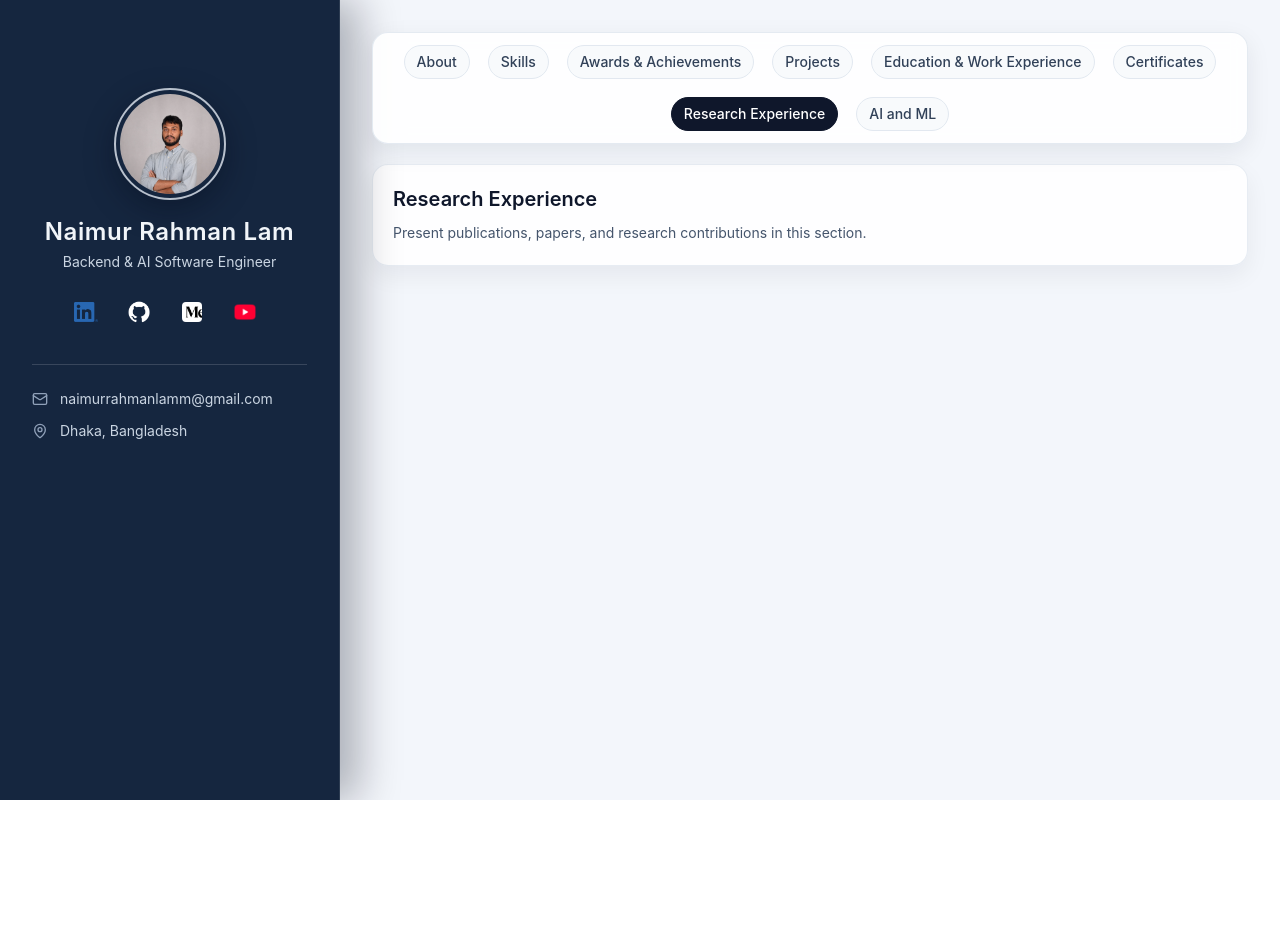
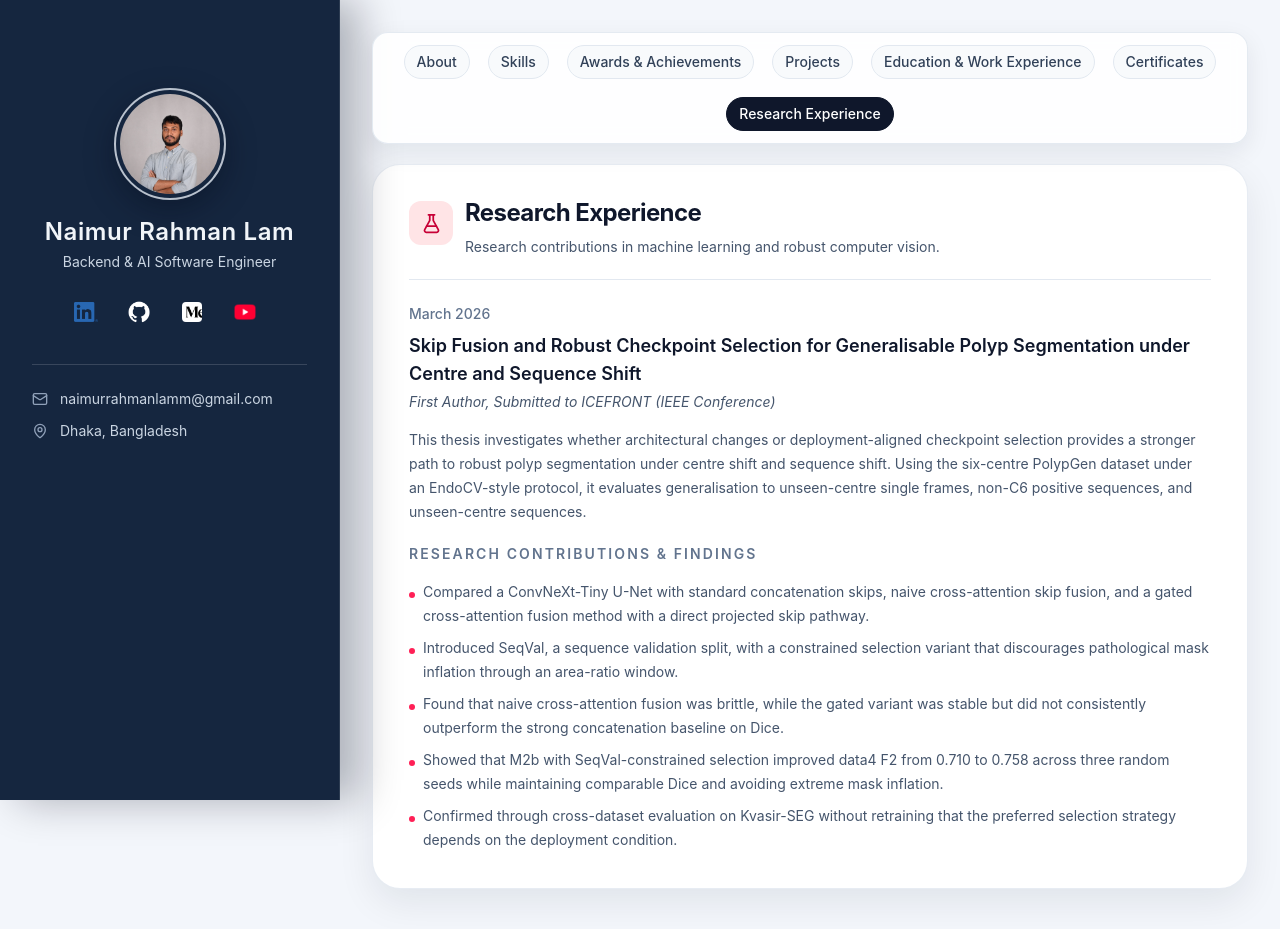
Before and after one commit to NaimurRahmannn/Portfolio-Project, a React (Vite) app: page /research-experience in a window 1280 px wide. Before the commit the page ends 800 px from the top, so only its background shows below. Built offline with nearby package versions, Linux system fonts and the light colour scheme.

Commit message:
feat: Add Research and Cirtificates section

```diff
--- a/src/App.jsx
+++ b/src/App.jsx
@@ -9,7 +9,6 @@ import ProjectsPage from './pages/ProjectsPage'
 import TrainingWorkExperiencePage from './pages/TrainingWorkExperiencePage'
 import CertificatesPage from './pages/CertificatesPage'
 import ResearchExperiencePage from './pages/ResearchExperiencePage'
-import AIMLPage from './pages/AIMLPage'
 
 function App() {
   return (
@@ -23,7 +22,6 @@ function App() {
         <Route path="education-work-experience" element={<TrainingWorkExperiencePage />} />
         <Route path="certificates" element={<CertificatesPage />} />
         <Route path="research-experience" element={<ResearchExperiencePage />} />
-        <Route path="ai-and-ml" element={<AIMLPage />} />
       </Route>
 
       <Route path="*" element={<Navigate to="/about" replace />} />
--- a/src/components/AboutSection.jsx
+++ b/src/components/AboutSection.jsx
@@ -121,21 +121,22 @@ export default function AboutSection() {
                         </div>
 
                         <div className="mt-5 flex flex-wrap gap-3">
-                            <button
-                                type="button"
+                            <a
+                                href="/NaimurRahmanLamCV.pdf"
+                                download="NaimurRahmanLamCV.pdf"
                                 className="inline-flex h-10.5 items-center gap-2 rounded-xl bg-[#162b46] px-5 text-sm font-semibold text-white shadow-[0_8px_18px_rgba(22,43,70,0.22)] transition-colors duration-200 hover:bg-[#1d3656]"
                             >
                                 <Download size={17} />
                                 <span>Download CV</span>
-                            </button>
+                            </a>
 
-                            <button
-                                type="button"
+                            <a
+                                href="mailto:naimurrahmanlamm@gmail.com"
                                 className="inline-flex h-10.5 items-center gap-2 rounded-xl border border-slate-300 bg-white px-5 text-sm font-semibold text-slate-700 transition-colors duration-200 hover:bg-slate-50"
                             >
                                 <Mail size={17} />
                                 <span>Contact Me</span>
-                            </button>
+                            </a>
                         </div>
                     </div>
 
--- a/src/components/portfolioNavItems.js
+++ b/src/components/portfolioNavItems.js
@@ -6,7 +6,6 @@ const portfolioNavItems = [
     { label: 'Education & Work Experience', to: '/education-work-experience' },
     { label: 'Certificates', to: '/certificates' },
     { label: 'Research Experience', to: '/research-experience' },
-    { label: 'AI and ML', to: '/ai-and-ml' },
 ]
 
 export default portfolioNavItems
--- a/src/pages/ResearchExperiencePage.jsx
+++ b/src/pages/ResearchExperiencePage.jsx
@@ -1,10 +1,55 @@
+import { FlaskConical } from 'lucide-react'
+
+const researchItems = [
+    {
+        title: 'Skip Fusion and Robust Checkpoint Selection for Generalisable Polyp Segmentation under Centre and Sequence Shift',
+        context: 'First Author, Submitted to ICEFRONT (IEEE Conference)',
+        period: 'March 2026',
+        summary: 'This thesis investigates whether architectural changes or deployment-aligned checkpoint selection provides a stronger path to robust polyp segmentation under centre shift and sequence shift. Using the six-centre PolypGen dataset under an EndoCV-style protocol, it evaluates generalisation to unseen-centre single frames, non-C6 positive sequences, and unseen-centre sequences.',
+        contributions: [
+            'Compared a ConvNeXt-Tiny U-Net with standard concatenation skips, naive cross-attention skip fusion, and a gated cross-attention fusion method with a direct projected skip pathway.',
+            'Introduced SeqVal, a sequence validation split, with a constrained selection variant that discourages pathological mask inflation through an area-ratio window.',
+            'Found that naive cross-attention fusion was brittle, while the gated variant was stable but did not consistently outperform the strong concatenation baseline on Dice.',
+            'Showed that M2b with SeqVal-constrained selection improved data4 F2 from 0.710 to 0.758 across three random seeds while maintaining comparable Dice and avoiding extreme mask inflation.',
+            'Confirmed through cross-dataset evaluation on Kvasir-SEG without retraining that the preferred selection strategy depends on the deployment condition.',
+        ],
+    },
+]
+
 export default function ResearchExperiencePage() {
     return (
-        <section className="rounded-2xl border border-slate-200/80 bg-white/85 p-5 shadow-[0_10px_24px_rgba(15,23,42,0.06)]">
-            <h2 className="text-xl font-semibold text-slate-900">Research Experience</h2>
-            <p className="mt-2 text-sm leading-6 text-slate-600">
-                Present publications, papers, and research contributions in this section.
-            </p>
+        <section className="mx-auto w-full max-w-305 rounded-[28px] border border-slate-200/80 bg-white px-6 py-6 shadow-[0_14px_36px_rgba(15,23,42,0.08)] sm:px-8 sm:py-7 lg:px-9 lg:py-8">
+            <header className="border-b border-slate-200 pb-5">
+                <div className="flex items-start gap-3">
+                    <div className="mt-1 flex h-11 w-11 shrink-0 items-center justify-center rounded-xl bg-rose-100 text-rose-700">
+                        <FlaskConical size={21} />
+                    </div>
+                    <div>
+                        <h1 className="text-2xl font-bold tracking-tight text-slate-900">Research Experience</h1>
+                        <p className="mt-1.5 text-sm leading-6 text-slate-600">Research contributions in machine learning and robust computer vision.</p>
+                    </div>
+                </div>
+            </header>
+
+            <div className="divide-y divide-slate-200">
+                {researchItems.map((item) => (
+                    <article key={item.title} className="py-6 last:pb-1">
+                        <p className="text-sm font-medium text-slate-500">{item.period}</p>
+                        <h2 className="mt-2 text-lg font-semibold leading-7 text-slate-900">{item.title}</h2>
+                        <p className="mt-1 text-sm italic text-slate-600">{item.context}</p>
+                        <p className="mt-4 text-sm leading-6 text-slate-600">{item.summary}</p>
+                        <h3 className="mt-5 text-sm font-semibold uppercase tracking-[0.15em] text-slate-500">Research Contributions & Findings</h3>
+                        <ul className="mt-4 space-y-2 text-sm leading-6 text-slate-600">
+                            {item.contributions.map((contribution) => (
+                                <li key={contribution} className="flex gap-2">
+                                    <span className="mt-3 h-1.5 w-1.5 shrink-0 rounded-full bg-rose-500" aria-hidden="true" />
+                                    <span>{contribution}</span>
+                                </li>
+                            ))}
+                        </ul>
+                    </article>
+                ))}
+            </div>
         </section>
     )
 }
--- a/src/pages/TrainingWorkExperiencePage.jsx
+++ b/src/pages/TrainingWorkExperiencePage.jsx
@@ -21,7 +21,7 @@ const experienceItems = [
         title: '(Django) Web Development Training',
         organization: 'Bangladesh Computer Council (EDGE)',
         location: 'Bangladesh',
-        period: '2025',
+        period: 'March 2025 - Sep 2025',
         certificate: trainingCertificate,
         certificateAlt: 'Bangladesh Computer Council web development training certificate',
         details: [
```
Also changed, not shown: src/pages/CertificatesPage.jsx (+71 -5 lines), 2 other files (tests, documents, lock files or other folders).
